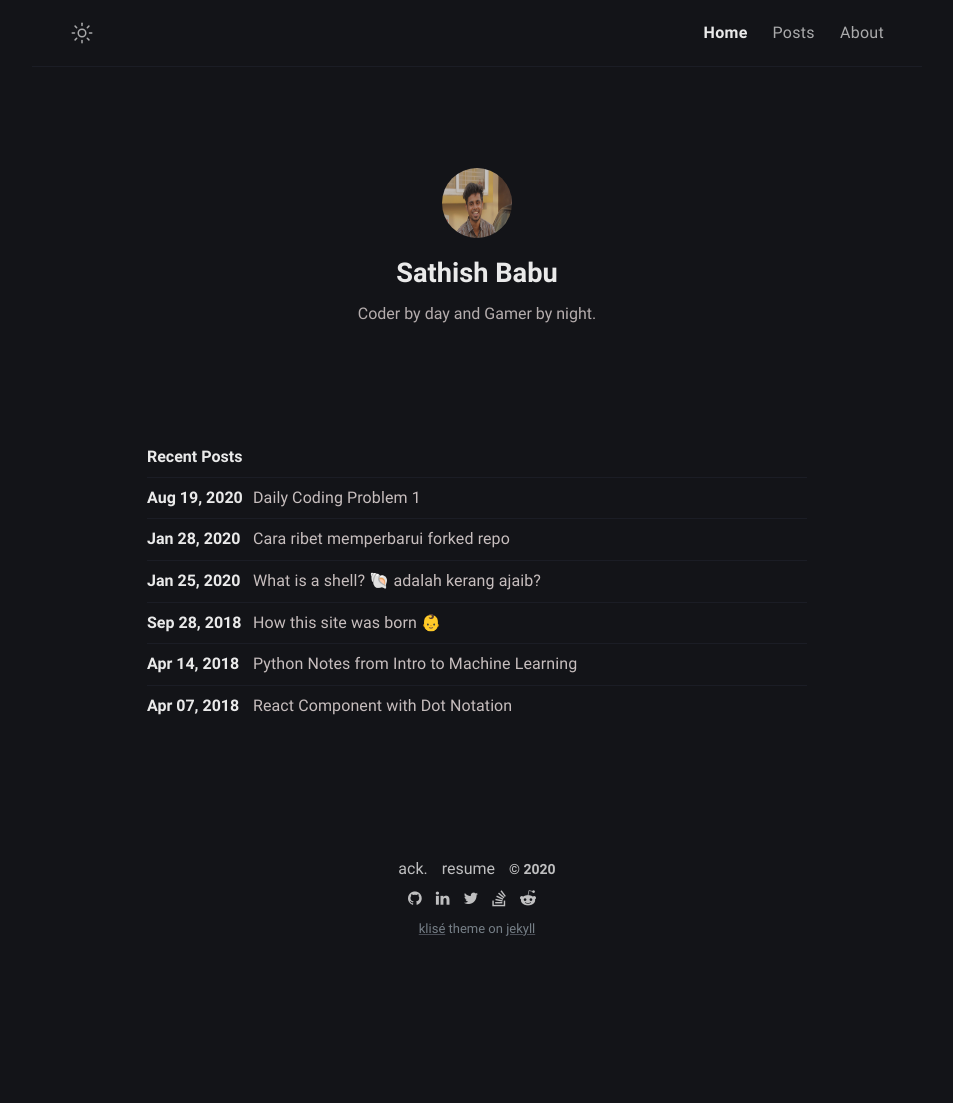
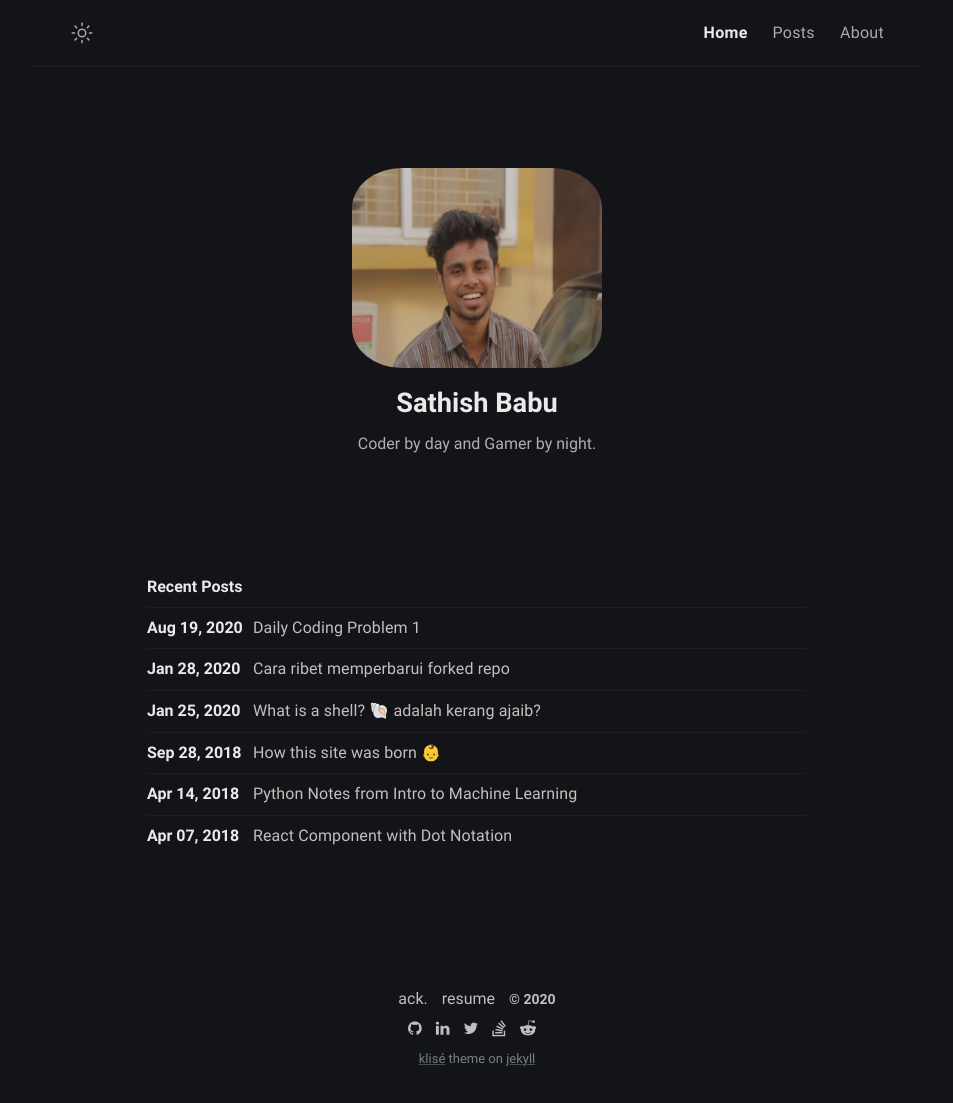
Before and after one commit to bumblebee211196/bees_blog, a Jekyll site: the page built from index.md, in a window 1280 px wide. Shown: the whole page, without its empty margins (163-1116 px from the left). Built offline with Jekyll 4.4.1, drawn with Linux system fonts in a browser that asks for light colours; before the commit the page ends 973 px from its top, so only the background shows below that.

Commit message:
:bento: Update avatar dimensions

```diff
--- a/_sass/klise/_layout.scss
+++ b/_sass/klise/_layout.scss
@@ -190,9 +190,9 @@
   }
 
   .author-avatar {
-    width: 70px;
-    height: 70px;
-    border-radius: 100%;
+    width: 250px;
+    height: 200px;
+    border-radius: 20%;
     user-select: none;
     background-color: $black;
     -ms-user-select: none;
```
